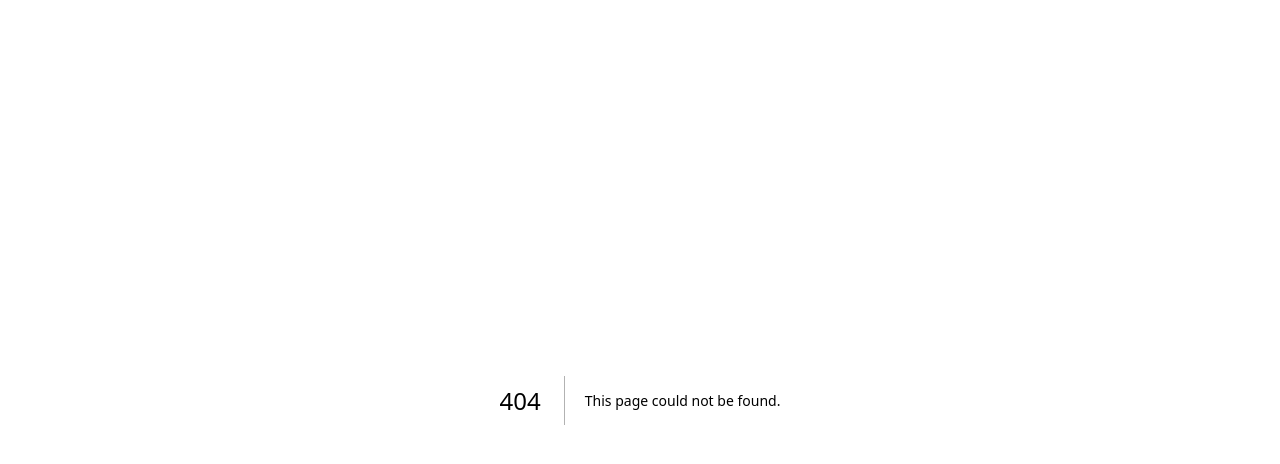
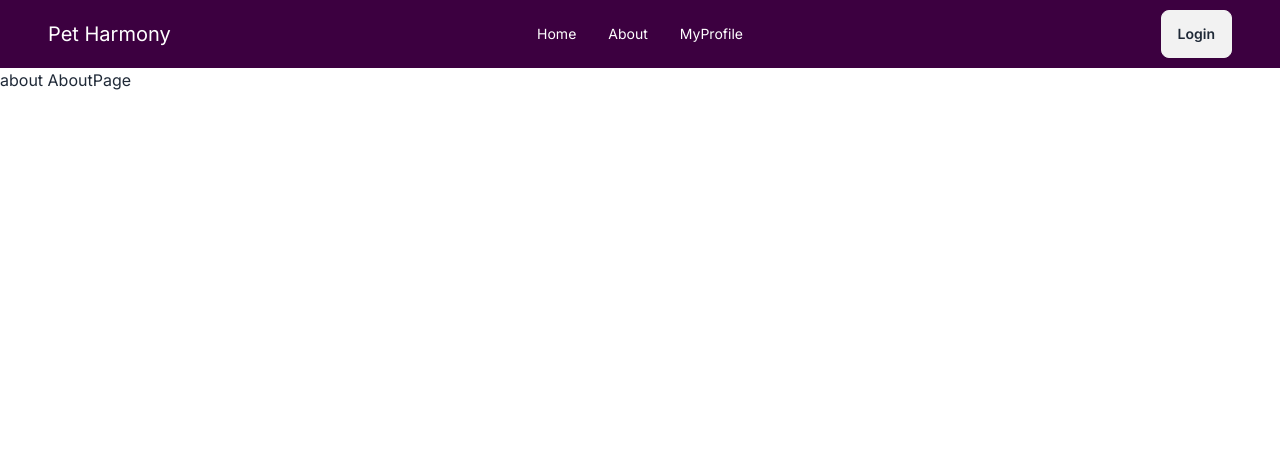
Before and after one commit to JAHIDHASAN05/Pet-Harmony, a Next.js app: page /about in a window 1280 px wide. Before the commit this address had no page. Shown: the top 464 px of the page. Built offline with nearby package versions, Linux system fonts and the light colour scheme.

Commit message:
Navbar intial setup

```diff
--- /dev/null
+++ b/src/app/(withMainLayOut)/about/page.tsx
@@ -0,0 +1,11 @@
+import React from 'react';
+
+const AboutPage = () => {
+    return (
+        <div>
+            about AboutPage
+        </div>
+    );
+};
+
+export default AboutPage;
--- /dev/null
+++ b/src/app/(withMainLayOut)/layout.tsx
@@ -0,0 +1,16 @@
+import Navbar from '@/components/shared/Navbar/Navbar';
+import React, { ReactNode } from 'react';
+
+const layout = ({children}:{children:ReactNode}) => {
+    return (
+
+        <div>
+            <Navbar/>
+        <div className='max-w-7xl mx-auto'>
+           {children}
+        </div>
+        </div>
+    );
+};
+
+export default layout;
--- /dev/null
+++ b/src/app/(withMainLayOut)/page.tsx
@@ -0,0 +1,11 @@
+import React from 'react';
+
+const HomePage = () => {
+    return (
+        <div>
+            home HomePage
+        </div>
+    );
+};
+
+export default HomePage;
--- a/src/app/globals.css
+++ b/src/app/globals.css
@@ -8,5 +8,4 @@
   padding: 0;
   margin: 0;
   box-sizing: border-box;
-
 }
--- a/src/app/layout.tsx
+++ b/src/app/layout.tsx
@@ -16,7 +16,7 @@
 }>) {
   return (
     <html lang="en">
-      <body className={inter.className}>{children}</body>
+      <body className={`${inter.className}`}>{children}</body>
     </html>
   );
 }
--- a/src/app/page.tsx
+++ /dev/null
@@ -1,7 +0,0 @@
-import Image from "next/image";
-
-export default function Home() {
-  return (
-   <h1>pet harmroy</h1>
-  );
-}
--- /dev/null
+++ b/src/components/shared/Navbar/Navbar.tsx
@@ -0,0 +1,61 @@
+import Link from "next/link";
+
+const Navbar = () => {
+  const NavItems = (
+    <>
+      <li>
+        <Link href={'/'}>Home</Link>
+      </li>
+
+      <li>
+        <Link href={'/'}>About</Link>
+      </li>
+      <li>
+        <Link href={'/'}>MyProfile</Link>
+      </li>
+    </>
+  );
+  return (
+    <section className="navbar bg-[rgb(60,0,64)] text-white md:px-[3rem] ">
+      <div className="navbar-start">
+        <div className="dropdown">
+          <div tabIndex={0} role="button" className="btn btn-ghost lg:hidden">
+            <svg
+              xmlns="http://www.w3.org/2000/svg"
+              className="h-5 w-5"
+              fill="none"
+              viewBox="0 0 24 24"
+              stroke="currentColor"
+            >
+              <path
+                strokeLinecap="round"
+                strokeLinejoin="round"
+                strokeWidth="2"
+                d="M4 6h16M4 12h8m-8 6h16"
+              />
+            </svg>
+          </div>
+          <ul
+            tabIndex={0}
+            className="menu menu-sm dropdown-content text-black mt-3 z-[1] p-2 shadow bg-base-100 rounded-box w-52"
+          >
+            {NavItems}
+          </ul>
+        </div>
+        <p className="text-xl ">Pet Harmony</p>
+      </div>
+      <div className="navbar-center hidden lg:flex">
+        <ul className="menu menu-horizontal px-1 ">
+          {NavItems}
+        </ul>
+      </div>
+      <div className="navbar-end gap-5">
+        <a className="btn">Login</a>
+        {/* <a className="btn">Log Out</a> */}
+      </div>
+    </section>
+
+  );
+};
+
+export default Navbar;
--- a/tailwind.config.ts
+++ b/tailwind.config.ts
@@ -15,6 +15,11 @@
       },
     },
   },
-  plugins: [],
+  plugins: [
+    require('daisyui'),
+  ],
+  daisyui: {
+    themes:false,
+  },
 };
 export default config;
```
Also changed, not shown: package.json (+6 -5 lines), 1 other file (tests, documents, lock files or other folders).
